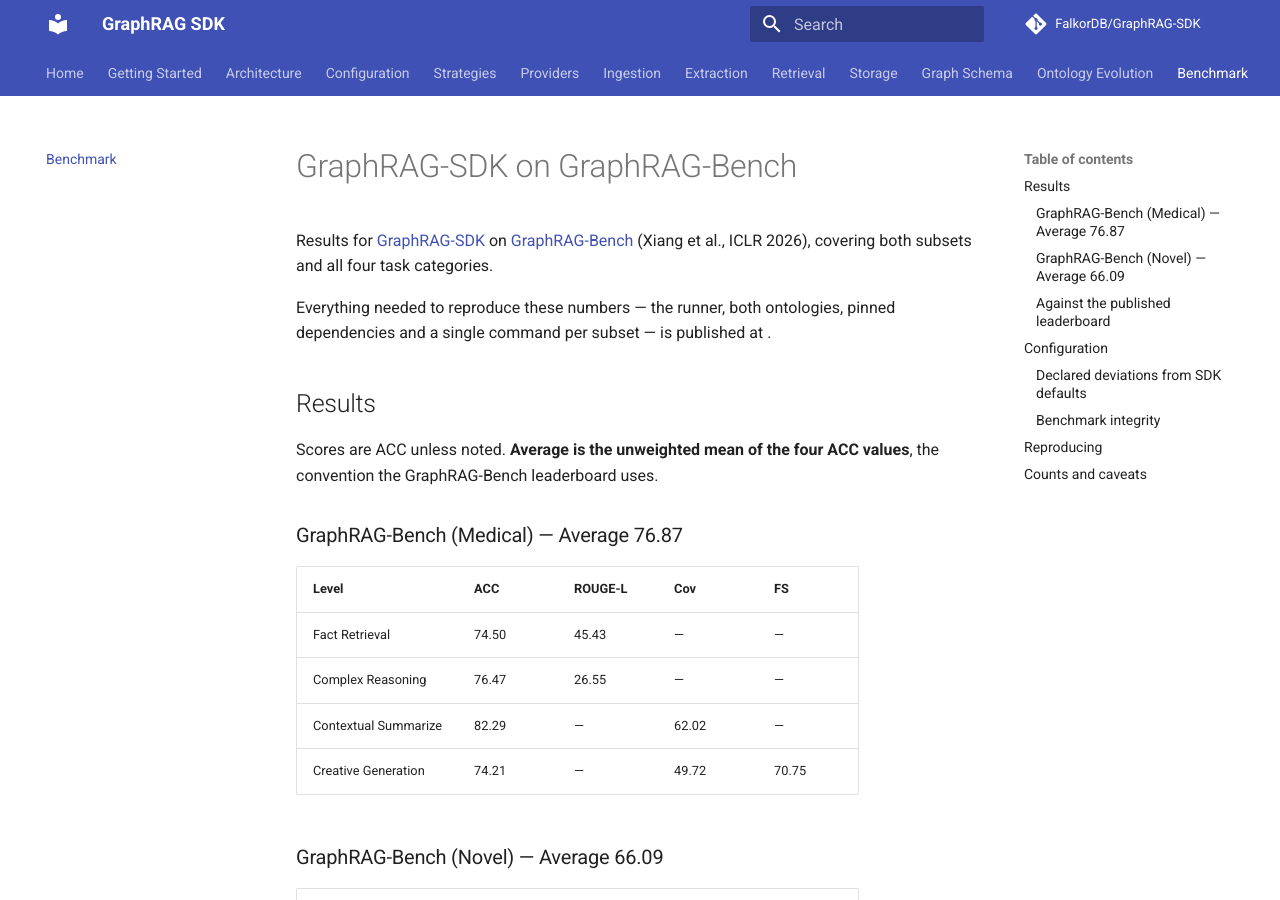
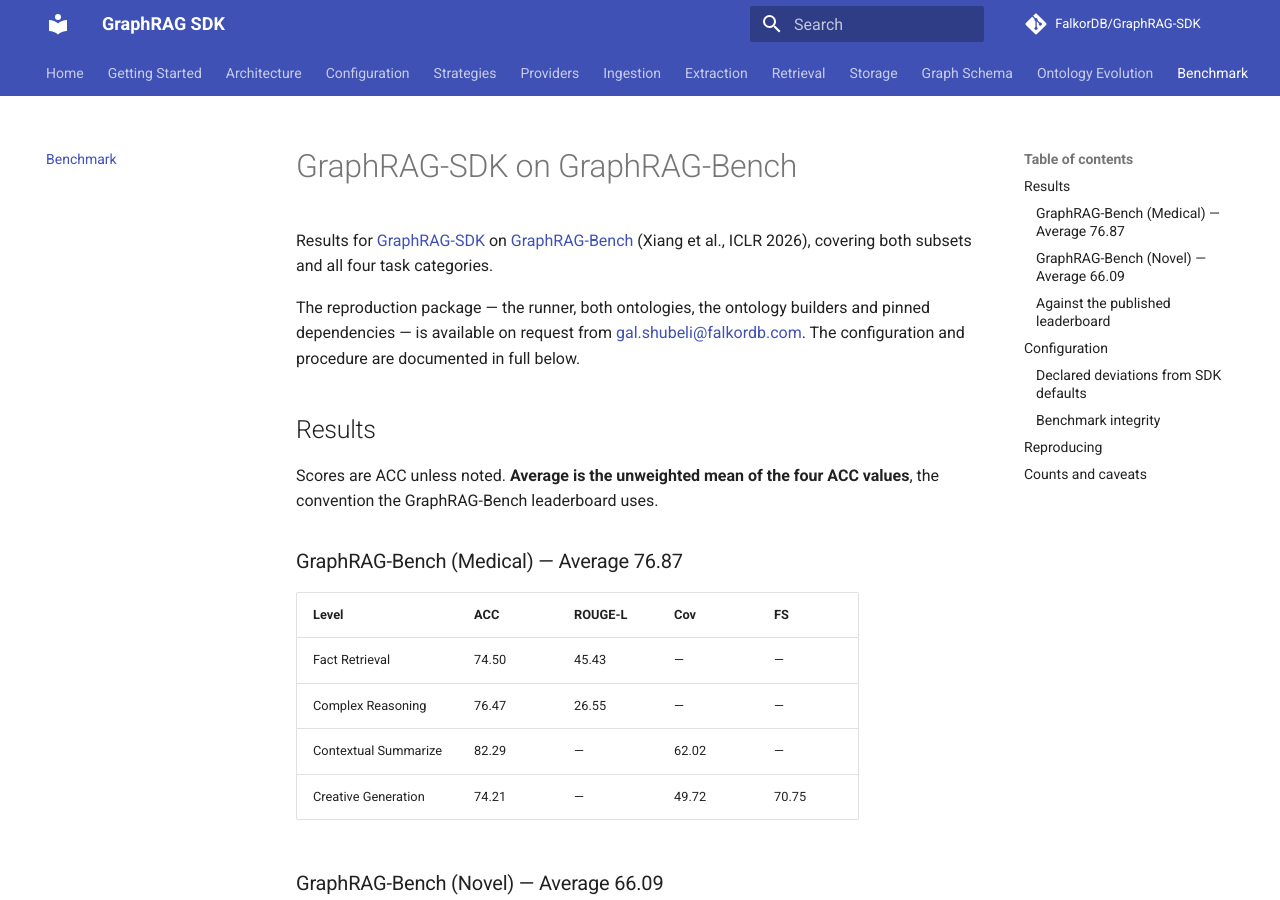
Before and after one commit to FalkorDB/GraphRAG-SDK, an MkDocs documentation site: the page built from docs/benchmark.md, in a window 1280 px wide and 900 px high. Built offline with MkDocs 1.6.1 and Material for MkDocs 9.7.7, drawn with Linux system fonts in a browser that asks for light colours; comment, search, counter and statistics services are not loaded; some of the changed text lies outside the part shown.

Commit message:
docs: reproduction package by request rather than a public link
The runner package is provided on request instead of published, so the
benchmark page no longer points at a repository URL. The configuration and
the full reproduction procedure stay documented inline, including where the
package has to sit inside a GraphRAG-Benchmark checkout for the paths in the
commands to resolve.

````diff
--- a/docs/benchmark.md
+++ b/docs/benchmark.md
@@ -4,9 +4,10 @@
 [GraphRAG-Bench](https://graphrag-bench.github.io/) (Xiang et al., ICLR 2026),
 covering both subsets and all four task categories.
 
-Everything needed to reproduce these numbers — the runner, both ontologies,
-pinned dependencies and a single command per subset — is published at
-<REPO_URL>.
+The reproduction package — the runner, both ontologies, the ontology builders
+and pinned dependencies — is available on request from
+[gal.shubeli@falkordb.com](mailto:gal.shubeli@falkordb.com). The configuration
+and procedure are documented in full below.
 
 ## Results
 
@@ -100,6 +101,12 @@
 
 ## Reproducing
 
+The runner reads the benchmark's own `Datasets/` and `Evaluation/` directories
+and resolves them relative to its own location, so the package is placed at
+`Examples/graphragsdk/` inside a clone of
+[GraphRAG-Benchmark](https://github.com/GraphRAG-Bench/GraphRAG-Benchmark).
+From that checkout:
+
 ```bash
 docker run -d -p 6379:6379 --name falkordb falkordb/falkordb:latest
 
````
